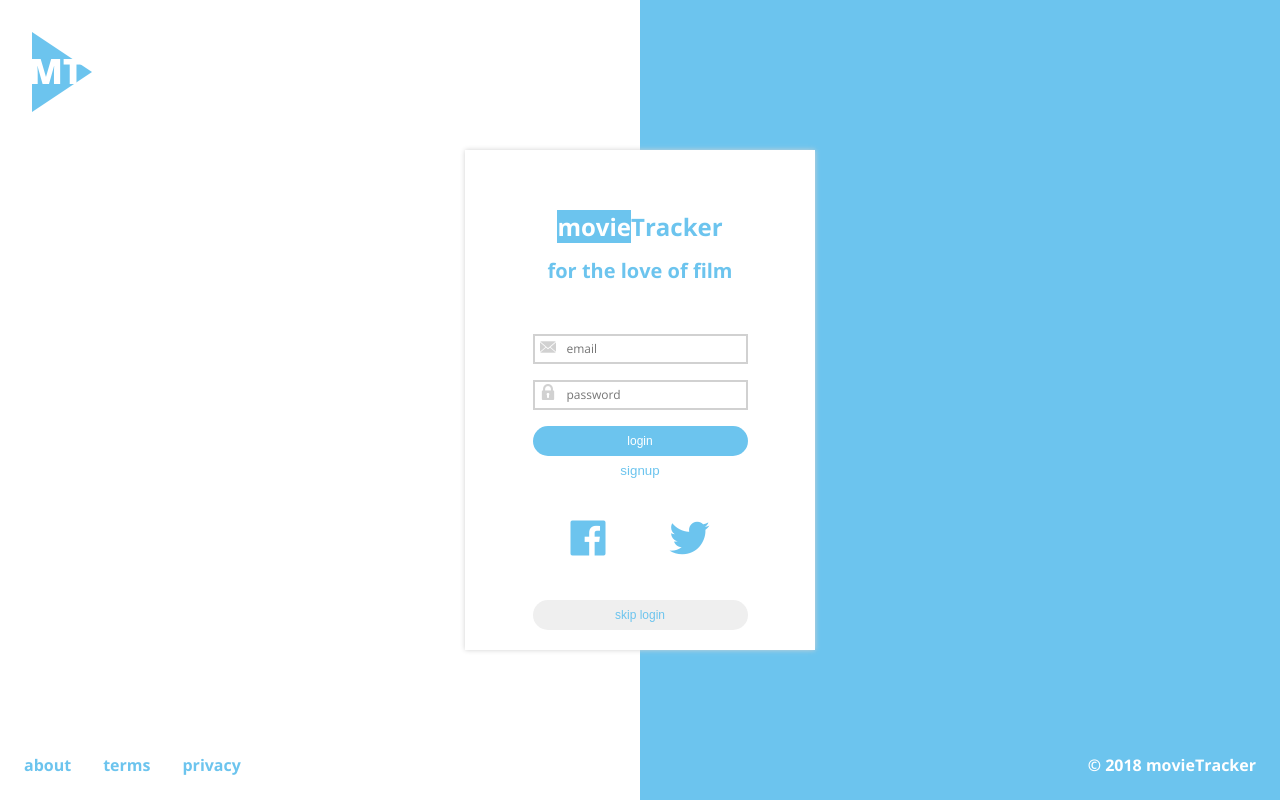
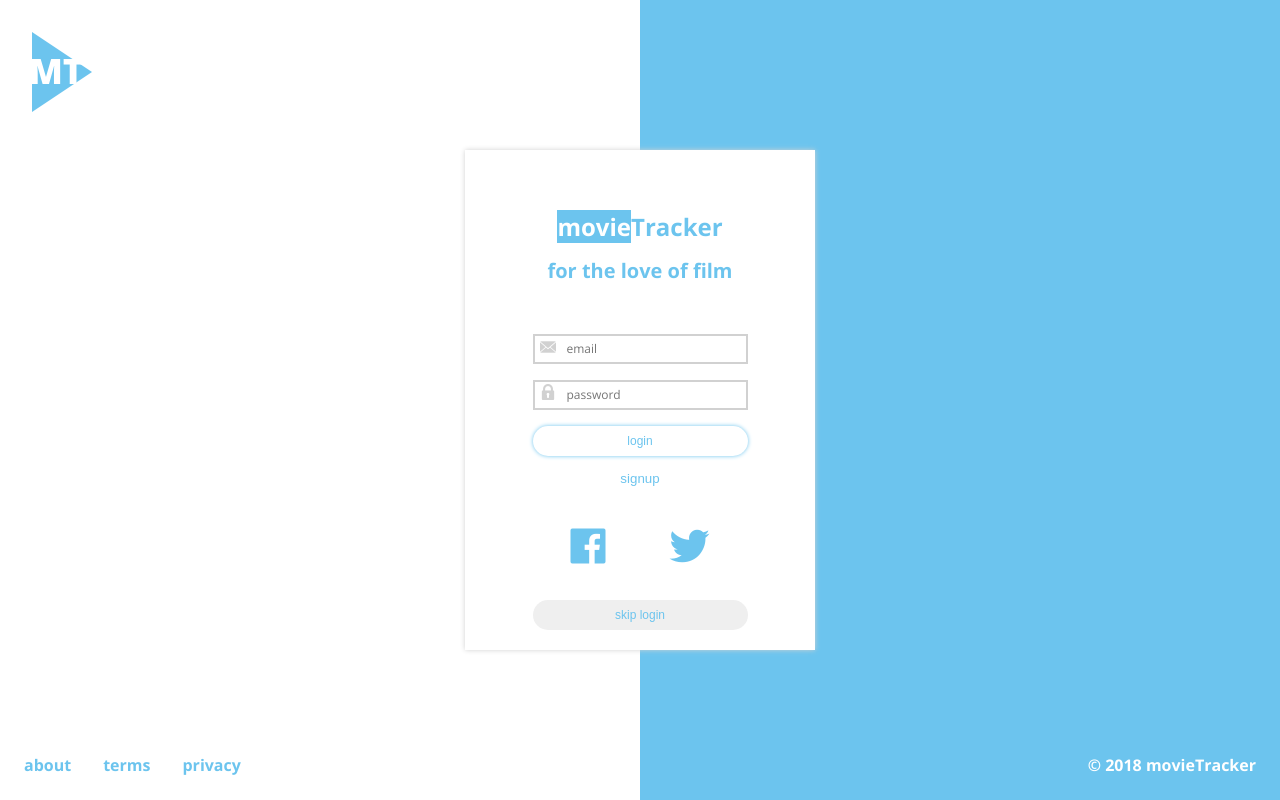
Before and after one commit to aweissman11/frontend-movie-tracker, a React (Create React App) app: page / in a window 1280 px wide. In both pictures the pointer is over the input "login". Built offline with nearby package versions, Linux system fonts and the light colour scheme.

Commit message:
Add transition styling on signup/login buttons

```diff
--- a/src/components/Login/Login.css
+++ b/src/components/Login/Login.css
@@ -53,3 +53,11 @@
 .login-page *:focus {
   outline: none;
 }
+
+.login-page .login-submit:hover,
+.login-page .sign-up-button:hover,
+.login-page .skip-login:hover,
+.login-page .create-user-btn:hover,
+.login-page .skip-sign-up-button:hover {
+  cursor: pointer;
+}
--- a/src/components/LoginForm/LoginForm.css
+++ b/src/components/LoginForm/LoginForm.css
@@ -8,7 +8,7 @@
   font-family: 'Open Sans', sans-serif;
   align-self: center;
   background: #fff;
-  transition: .75s;
+  transition: .5s;
   top: 0;
   right: 0;
 }
@@ -37,7 +37,6 @@
 }
 
 .login-form h1 {
-  /*margin-top: 3rem;*/
   margin-bottom: 14px;
 }
 
@@ -95,12 +94,16 @@
   color: #fff;
   border-radius: 20px;
   font-size: 12px;
+  transition: .3s;
 }
 
-.sign-up-button {
+.login-form .sign-up-button {
   background: transparent;
   border: none;
   color: #6CC4EE;
+  border-radius: 20px;
+  transition: .2s;
+  margin-top: .5rem;
 }
 
 .login-social-wrapper {
@@ -133,4 +136,17 @@
   bottom: 20px;
   left: 0;
   right: 0;
+  transition: .2s;
 }
+
+.login-form .login-submit:hover {
+  color: #6CC4EE;
+  background: #fff;
+  box-shadow: 0 0 4px #6CC4EE;
+}
+
+.login-form .skip-login:hover,
+.login-form .sign-up-button:hover {
+  color: #fff;
+  background: #6CC4EE;
+}
--- a/src/components/SignUpForm/SignUpForm.css
+++ b/src/components/SignUpForm/SignUpForm.css
@@ -10,7 +10,7 @@
   font-family: 'Open Sans', sans-serif;
   align-self: center;
   background: #fff;
-  transition: .75s;
+  transition: .5s;
 }
 
 .signup-hide {
@@ -106,6 +106,7 @@
   color: #fff;
   border-radius: 20px;
   font-size: 12px;
+  transition: .2s;
 }
 
 .sign-up-form .skip-sign-up {
@@ -121,4 +122,17 @@
   color: #6CC4EE;
   font-size: 12px;
   text-decoration: none;
+  transition: .2s;
+  border-radius: 20px;
 }
+
+.sign-up-form .create-user-btn:hover {
+  color: #6CC4EE;
+  background: #fff;
+  box-shadow: 0 0 4px #6CC4EE;
+}
+
+.sign-up-form .skip-sign-up-button:hover {
+  color: #fff;
+  background: #6CC4EE;
+}
```
